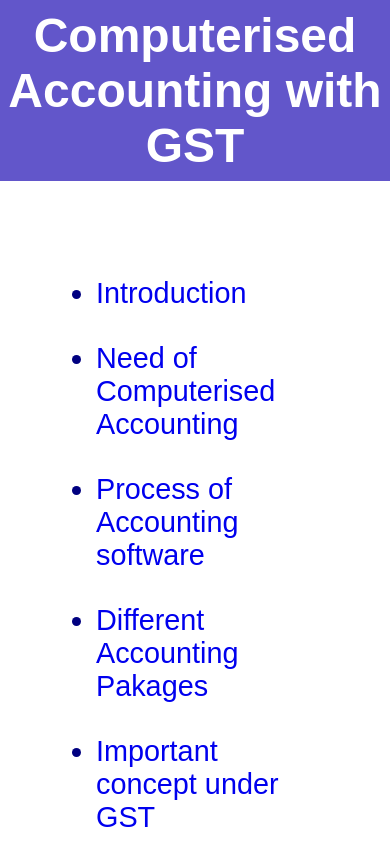
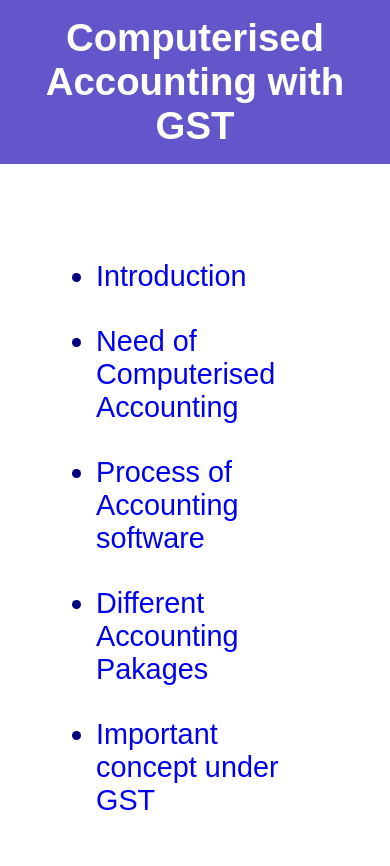
Before and after one commit to Virendra8787/compac, a plain HTML site: page index.html in a window 390 px wide. Drawn offline with Linux system fonts and the light colour scheme.

Commit message:
Changes in ui of heading

```diff
--- a/style.css
+++ b/style.css
@@ -91,7 +91,7 @@ a {
 
 @media screen and (max-width: 600px) {
     .heading-container {
-        font-size: 1.5rem;
-        padding: 0.5rem;
+        font-size: 1.2rem;
+        padding: 1rem 0.5rem;
     }
   }
```
